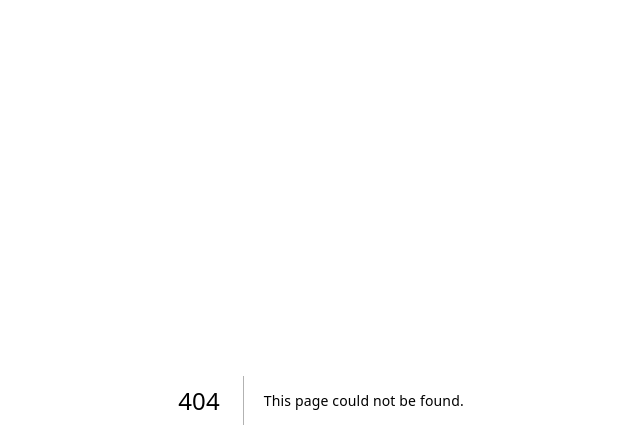
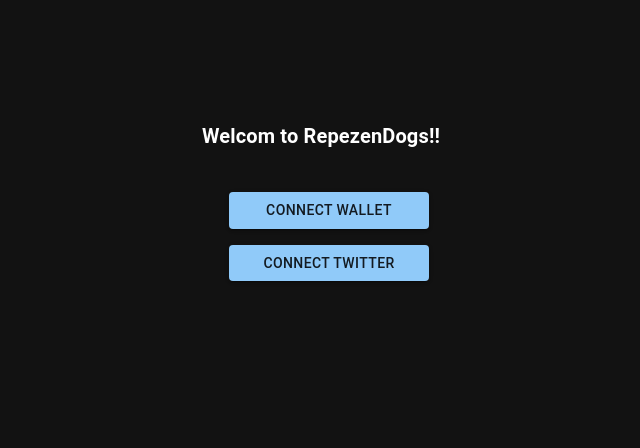
Before and after one commit to RuckWeb3Lab/ruckgame-client, a Next.js app: page /signin in a window 1280 px wide. Before the commit this address had no page. Shown: the top 448 px of the page, without its empty margins (319-959 px from the left). Built offline with nearby package versions, Linux system fonts and the light colour scheme.

Commit message:
fix: サインインページを追加

```diff
--- a/src/components/layouts/DefaultLayout.tsx
+++ b/src/components/layouts/DefaultLayout.tsx
@@ -4,6 +4,7 @@
 // Mui
 import {
   AppBar,
+  Button,
   Box,
   Container,
   Drawer,
@@ -60,6 +61,7 @@
           <Typography variant="h6" component="div" sx={{ flexGrow: 1 }}>
             RepezenDogs
           </Typography>
+          <Button color="inherit">Login</Button>
         </Toolbar>
       </AppBar>
       <Drawer
--- /dev/null
+++ b/src/components/layouts/GuestLayout.tsx
@@ -0,0 +1,29 @@
+import Head from 'next/head'
+// Mui
+import {
+  Container
+} from '@mui/material';
+// Type
+import type { FC, ReactNode } from 'react'
+
+type Props = {
+  children: ReactNode
+}
+
+const GuestLayout: FC<Props> = ({ children }) => {
+  return (
+    <>
+      <Head>
+        <title>Repezen Dogs</title>
+        <meta name="description" content="Repezen Dogs" />
+        <link rel="icon" href="/favicon.ico" />
+      </Head>
+
+      <Container maxWidth="lg">
+        {children}
+      </Container>
+    </>
+  )
+}
+
+export default GuestLayout
--- /dev/null
+++ b/src/pages/signin.tsx
@@ -0,0 +1,43 @@
+// Mui
+import {
+  Button,
+  Box,
+  Typography
+} from '@mui/material';
+import Grid from '@mui/material/Unstable_Grid2';
+// Component
+import GuestLayout from "@/components/layouts/GuestLayout"
+// Type
+import type { NextPageWithLayout } from '@/pages/_app'
+
+const SigninPage: NextPageWithLayout = () => {
+  return (
+    <Grid container spacing={2} sx={{ py: 15 }}>
+      <Grid xs={12} display="flex" justifyContent="center" alignItems="center">
+        <Typography component="div" variant="h6" sx={{ fontWeight: 'bold', pb: 3 }}>
+          Welcom to RepezenDogs!!
+        </Typography>
+      </Grid>
+      <Grid xs={12} display="flex" justifyContent="center" alignItems="center">
+        <Box sx={{ width: 200 }}>
+          <Button variant="contained" sx={{ mx: 1 }} fullWidth>CONNECT WALLET</Button>
+        </Box>
+      </Grid>
+      <Grid xs={12} display="flex" justifyContent="center" alignItems="center">
+        <Box sx={{ width: 200 }}>
+          <Button variant="contained" sx={{ mx: 1 }} fullWidth>CONNECT TWITTER</Button>
+        </Box>
+      </Grid>
+    </Grid>
+  )
+}
+
+SigninPage.getLayout = function getLayout(page) {
+  return (
+    <GuestLayout>
+      {page}
+    </GuestLayout>
+  )
+}
+
+export default SigninPage
```
